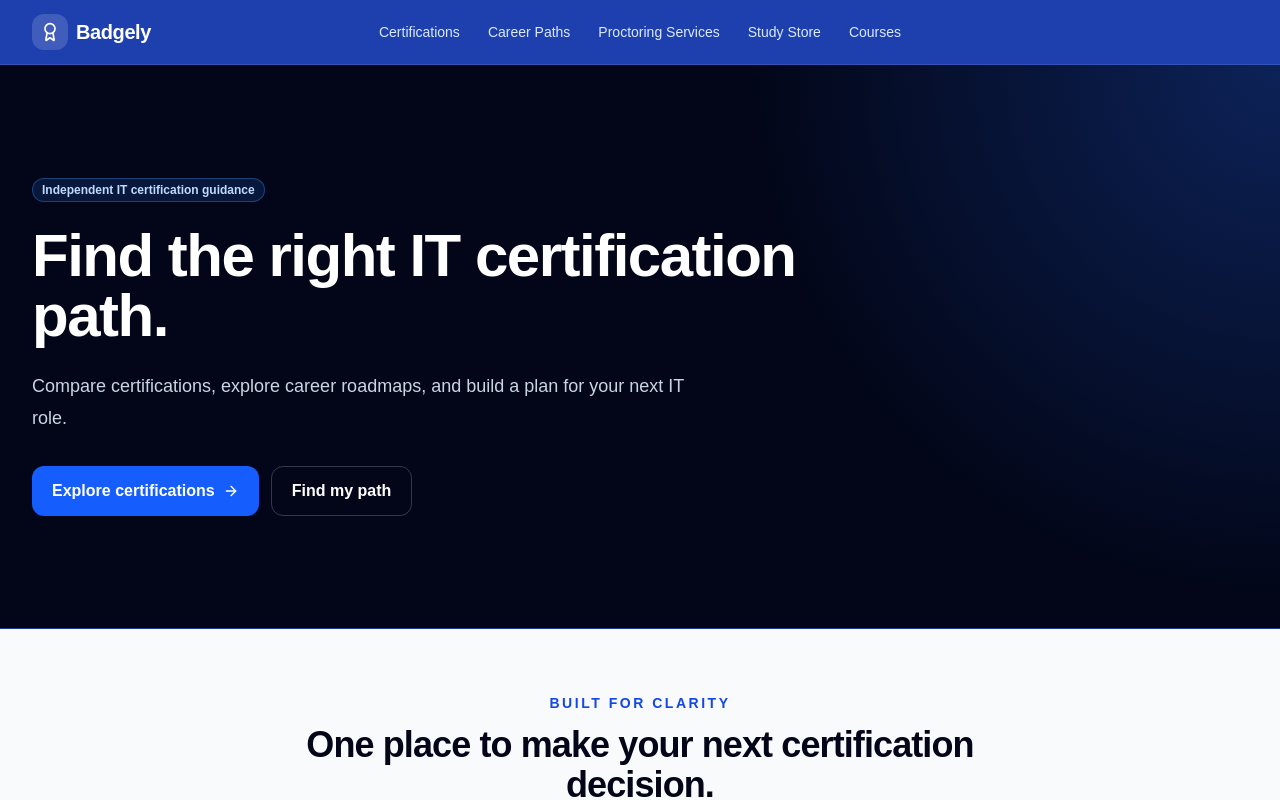
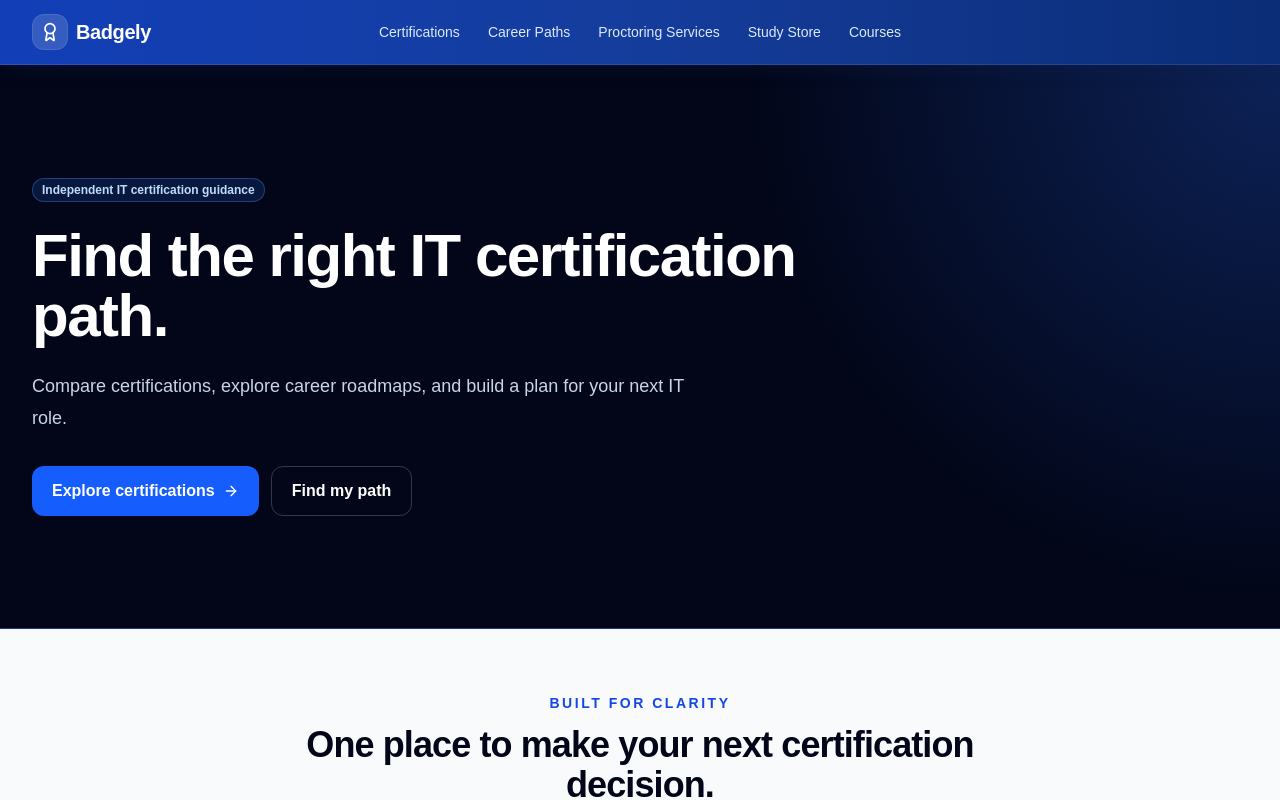
Before and after one commit to nimboxa-maker/badgely, a Next.js app: page / in a window 1280 px wide. Shown: the top 800 px of the page. Built offline with nearby package versions, Linux system fonts and the light colour scheme; no server answers; the database is empty.

Commit message:
Match header to new Badgely visual system

```diff
--- a/components/layout/site-header.tsx
+++ b/components/layout/site-header.tsx
@@ -12,17 +12,14 @@ const links = [
 
 export function SiteHeader() {
   return (
-    <header
-      className="sticky top-0 z-40 border-b border-white/10 text-white"
-      style={{ backgroundColor: "#1E40AF" }}
-    >
+    <header className="sticky top-0 z-40 border-b border-white/10 bg-[linear-gradient(90deg,#123fb8_0%,#153d9d_48%,#0b2d77_100%)] text-white shadow-lg shadow-blue-950/20">
       <div className="relative mx-auto flex h-16 max-w-7xl items-center justify-between px-4 sm:px-6 lg:px-8">
         <Link
           href="/"
           className="inline-flex items-center gap-2 rounded-lg font-bold tracking-tight text-white focus-visible:outline-2 focus-visible:outline-white"
           aria-label="Badgely home"
         >
-          <span className="flex size-9 items-center justify-center rounded-xl bg-white/15">
+          <span className="flex size-9 items-center justify-center rounded-xl bg-white/15 ring-1 ring-inset ring-white/10">
             <Award className="size-5" aria-hidden="true" />
           </span>
 
```
